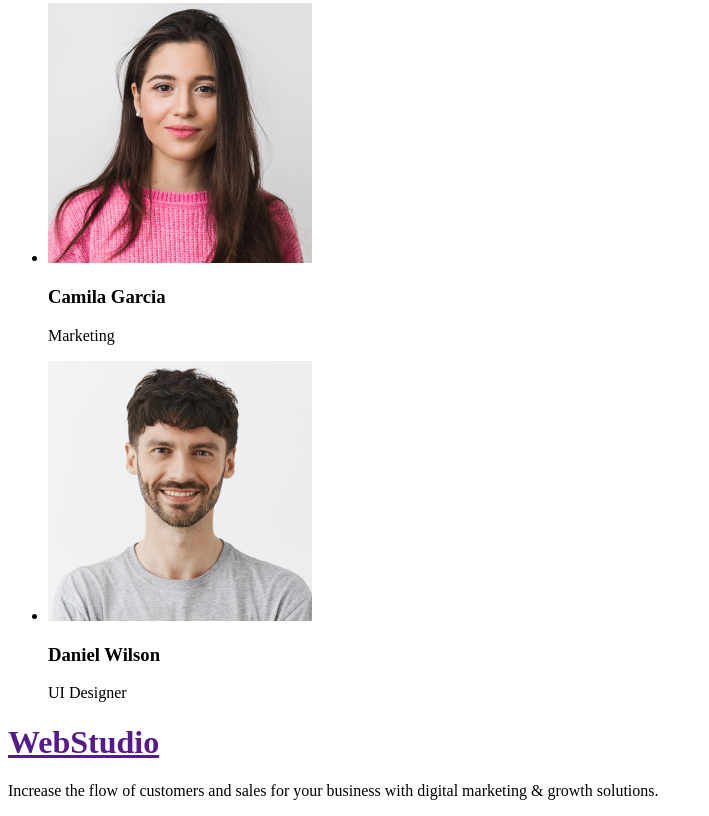
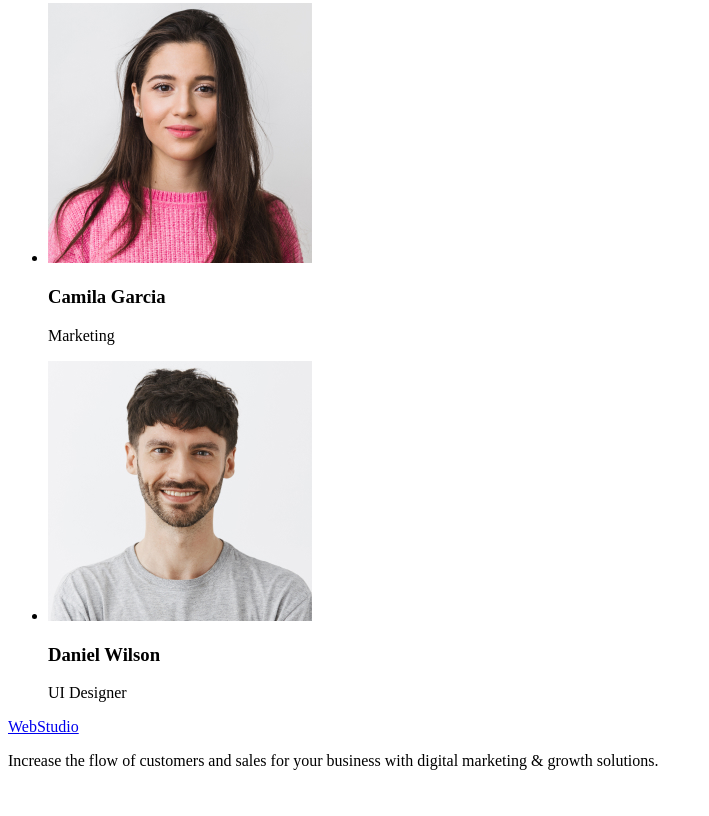
Before and after one commit to AndrOkhtnkv/goit-markup-hw-01, a plain HTML site: page index.html in a window 1280 px wide. Shown: the part 1372-2188 px from the top of the page, without its empty margins (0-709 px from the left). After the commit the page ends 2158 px from the top, so only its background shows below. Drawn offline with Linux system fonts and the light colour scheme.

Commit message:
Update index.html

```diff
--- a/index.html
+++ b/index.html
@@ -88,7 +88,7 @@
         </section>
     </main>
     <footer>
-        <h1><a href="">WebStudio</a></h1>
+        <a href="./index.html">WebStudio</a>
         <p>
             Increase the flow of customers and sales for your business with digital marketing & growth solutions.
         </p>
```
